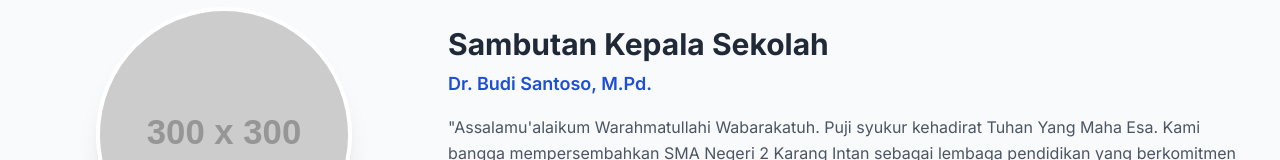
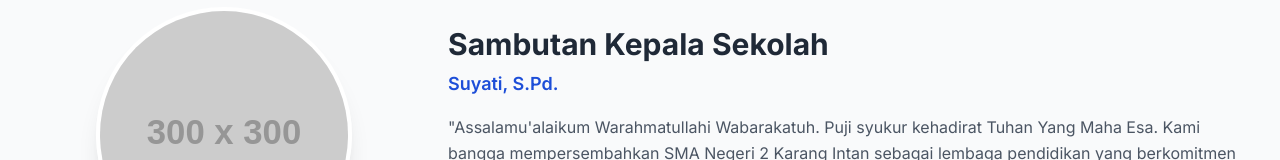
Before and after one commit to indra911-debug/Website-sekolah, a plain HTML site: page index.html in a window 1280 px wide. Shown: the part 625-785 px from the top of the page. Drawn offline with nearby package versions, Linux system fonts and the light colour scheme; placeholder pictures from the web are drawn by us.

Commit message:
Menambah materi pada index.html

```diff
--- a/index.html
+++ b/index.html
@@ -124,7 +124,7 @@
                 </div>
                 <div class="md:col-span-2 text-center md:text-left">
                     <h2 class="text-3xl font-bold text-gray-800 mb-2">Sambutan Kepala Sekolah</h2>
-                    <p class="text-lg font-semibold text-blue-700 mb-4">Dr. Budi Santoso, M.Pd.</p>
+                    <p class="text-lg font-semibold text-blue-700 mb-4">Suyati, S.Pd.</p>
                     <p class="text-gray-600 leading-relaxed">
                         "Assalamu'alaikum Warahmatullahi Wabarakatuh. Puji syukur kehadirat Tuhan Yang Maha Esa. Kami bangga mempersembahkan SMA Negeri 2 Karang Intan sebagai lembaga pendidikan yang berkomitmen penuh untuk mencetak lulusan yang tidak hanya cerdas secara akademis, tetapi juga memiliki karakter yang kuat dan siap menghadapi tantangan global. Mari bersama-sama kita wujudkan pendidikan berkualitas."
                     </p>
```
